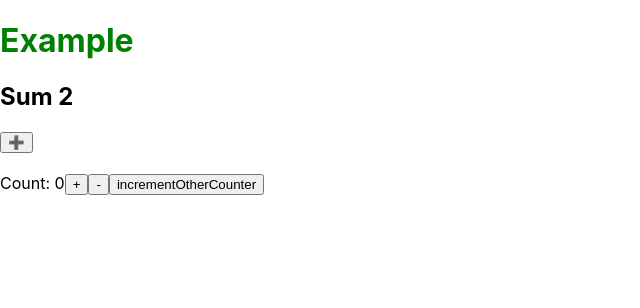
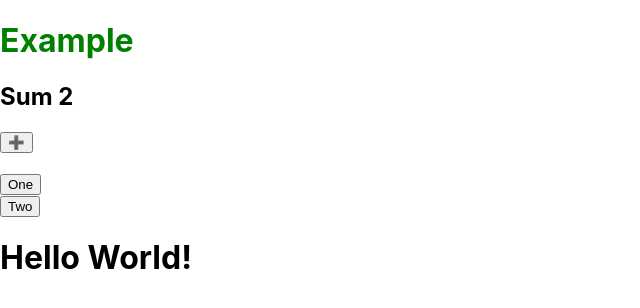
Before and after one commit to Verkunder/homework-memoization, a React (Create React App) app: page / in a window 1280 px wide. Shown: the top 308 px of the page, without its empty margins (0-640 px from the left). Built offline with nearby package versions, Linux system fonts and the light colour scheme; the HTML template or start-up script is replaced by a standard one.

Commit message:
fix(Callback) Исправил Callback

```diff
--- a/src/components/Callback.tsx
+++ b/src/components/Callback.tsx
@@ -1,33 +1,32 @@
-import React, {useState, useCallback} from 'react';
-const functionsCounter = new Set()
+import React, {useState, useCallback, useEffect} from 'react';
+import Child from "./child";
 
 const Callback = () => {
-    const [count, setCount] = useState(0)
-    const [otherCounter, setOtherCounter] = useState(0)
+    const [counter, setCounter] = useState(0);
+    const [counterTwo, setCounterTwo] = useState(0);
 
-    const increment = useCallback(() => {
-        setCount(count + 1)
-    }, [count])
-    const decrement = useCallback(() => {
-        setCount(count - 1)
-    }, [count])
-    const incrementOtherCounter = useCallback(() => {
-        setOtherCounter(otherCounter + 1)
-    }, [otherCounter])
-    functionsCounter.add(increment)
-    functionsCounter.add(decrement)
-    functionsCounter.add(incrementOtherCounter)
+    const updateOne = () => {
+        console.log(
+            "Я не мемоизирован"
+        );
+    };
 
-    console.log(functionsCounter.size)
+    const updateTwo = useCallback(() => {
+        console.log(
+            "Я мемоизирован!"
+        );
+    }, [counter]);
 
     return (
-        <>
-            Count: {count}
-            <button onClick={increment}>+</button>
-            <button onClick={decrement}>-</button>
-            <button onClick={incrementOtherCounter}>incrementOtherCounter</button>
-        </>
-    )
+        <div className="App">
+            <button onClick={() => setCounter(counter + 1)}>One</button>
+            <br />
+            <button onClick={() => setCounterTwo(counterTwo + 1)}>
+                Two
+            </button>
+            <Child updateOne ={updateOne} updateTwo ={updateTwo} />
+        </div>
+    );
 };
 
 export default Callback;
--- /dev/null
+++ b/src/components/child.tsx
@@ -0,0 +1,19 @@
+import React, {FC, useEffect} from 'react';
+
+interface ChildProps {
+    updateOne: () => void,
+    updateTwo: () => void
+}
+
+const Child: FC<ChildProps> = ({ updateOne, updateTwo }) => {
+    useEffect(() => {
+        updateOne();
+    }, [updateOne]);
+
+    useEffect(() => {
+        updateTwo();
+    }, [updateTwo]);
+    return (<> <h1>Hello World!</h1> </>);
+};
+
+export default Child;
```
